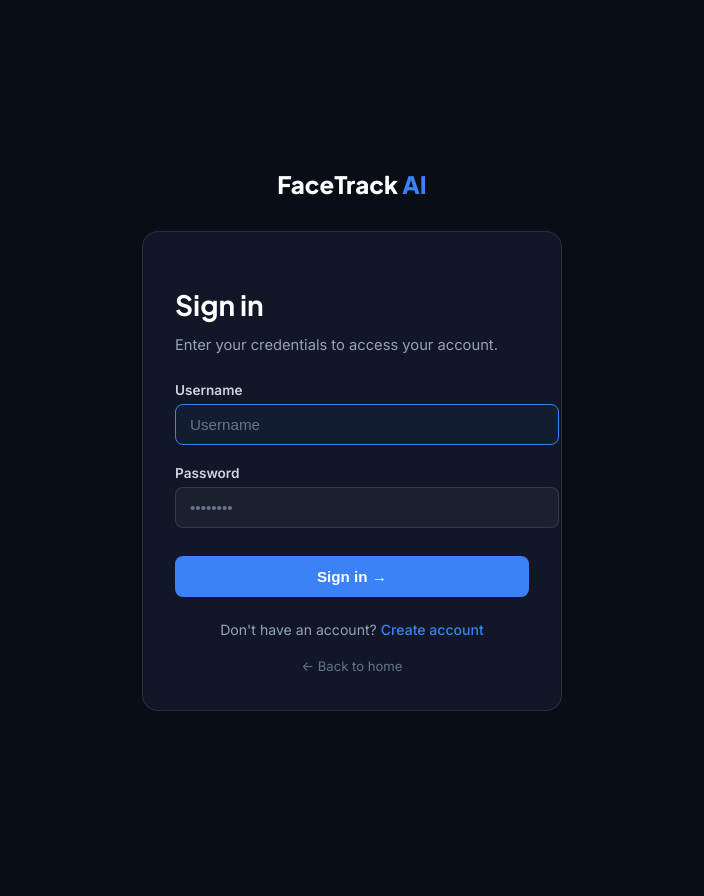
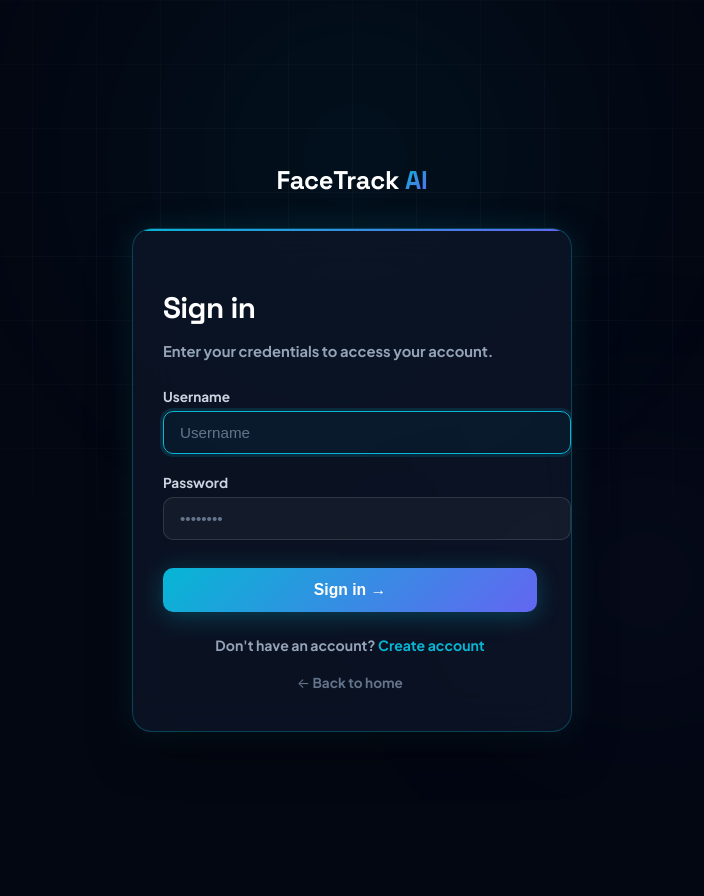
Before and after one commit to prajwalprajwalferrao-cloud/face-recognition-attendance, a Flask app: page /login in a window 1280 px wide. Shown: the whole page, without its empty margins (288-992 px from the left). Before the commit the page ends 711 px from the top, so only its background shows below. Run offline with Flask 3, Linux system fonts and the light colour scheme.

Commit message:
feat: add ambient background mesh grid & glowing aura orbs to register and login pages

```diff
--- a/static/css/login.css
+++ b/static/css/login.css
@@ -1,21 +1,75 @@
 /* ═══════════════════════════════════════════════════════════
-   login.css  —  Clean Minimal Auth Styling
+   login.css  —  Clean Minimal Auth Styling with Ambient Theme
    ═══════════════════════════════════════════════════════════ */
 
 .login-body {
-  font-family: 'Inter', system-ui, -apple-system, sans-serif;
-  background: #090d16;
+  font-family: 'Plus Jakarta Sans', 'Inter', system-ui, -apple-system, sans-serif;
+  background-color: #030712;
   color: #f8fafc;
   min-height: 100vh;
   display: flex;
   align-items: center;
   justify-content: center;
-  padding: 2rem 1rem;
+  padding: 2.5rem 1rem;
+  position: relative;
+  overflow-x: hidden;
 }
 
+/* ── Ambient Mesh Background ────────────────────────────────────────── */
+.ambient-bg {
+  position: fixed;
+  inset: 0;
+  z-index: 0;
+  overflow: hidden;
+  pointer-events: none;
+}
+
+.ambient-grid {
+  position: absolute;
+  inset: 0;
+  background-image:
+    linear-gradient(rgba(255, 255, 255, 0.03) 1px, transparent 1px),
+    linear-gradient(90deg, rgba(255, 255, 255, 0.03) 1px, transparent 1px);
+  background-size: 64px 64px;
+  mask-image: radial-gradient(ellipse 80% 60% at 50% 30%, black 20%, transparent 80%);
+}
+
+.aura-orb {
+  position: absolute;
+  border-radius: 50%;
+  filter: blur(130px);
+  opacity: 0.45;
+  animation: float-aura 18s ease-in-out infinite alternate;
+}
+
+.orb-1 {
+  width: 600px;
+  height: 600px;
+  background: radial-gradient(circle, rgba(6, 182, 212, 0.25), transparent 70%);
+  top: -150px;
+  left: 50%;
+  transform: translateX(-50%);
+}
+
+.orb-2 {
+  width: 450px;
+  height: 450px;
+  background: radial-gradient(circle, rgba(99, 102, 241, 0.2), transparent 70%);
+  bottom: 0;
+  right: -100px;
+}
+
+@keyframes float-aura {
+  0% { transform: translate(-50%, 0) scale(1); }
+  100% { transform: translate(-48%, 20px) scale(1.05); }
+}
+
+/* ── Auth Card & Layout ─────────────────────────────────────────────── */
 .auth-container {
   width: 100%;
-  max-width: 420px;
+  max-width: 440px;
+  position: relative;
+  z-index: 2;
 }
 
 .auth-brand {
@@ -24,30 +78,49 @@
 }
 
 .auth-brand a {
-  font-family: 'Plus Jakarta Sans', sans-serif;
-  font-size: 1.5rem;
+  font-family: 'Space Grotesk', 'Plus Jakarta Sans', sans-serif;
+  font-size: 1.6rem;
   font-weight: 800;
   color: #fff;
   text-decoration: none;
+  letter-spacing: -0.01em;
 }
 
 .auth-brand span {
-  color: #3b82f6;
+  background: linear-gradient(135deg, #06b6d4, #6366f1);
+  -webkit-background-clip: text;
+  background-clip: text;
+  color: transparent;
+  font-weight: 800;
 }
 
 .auth-card-clean {
-  background: #111726;
-  border: 1px solid rgba(255, 255, 255, 0.1);
-  border-radius: 16px;
-  padding: 2.25rem 2rem;
+  background: rgba(15, 23, 42, 0.7);
+  border: 1px solid rgba(6, 182, 212, 0.3);
+  border-radius: 20px;
+  padding: 2.5rem 2rem;
+  backdrop-filter: blur(20px);
+  -webkit-backdrop-filter: blur(20px);
+  box-shadow: 0 20px 50px -10px rgba(0, 0, 0, 0.6), 0 0 30px rgba(6, 182, 212, 0.15);
+  position: relative;
+  overflow: hidden;
+}
+
+.auth-card-clean::before {
+  content: '';
+  position: absolute;
+  top: 0; left: 0; right: 0;
+  height: 2px;
+  background: linear-gradient(90deg, #06b6d4, #6366f1);
 }
 
 .auth-title {
-  font-family: 'Plus Jakarta Sans', sans-serif;
-  font-size: 1.75rem;
-  font-weight: 700;
+  font-family: 'Space Grotesk', 'Plus Jakarta Sans', sans-serif;
+  font-size: 1.85rem;
+  font-weight: 800;
   color: #fff;
   margin-bottom: 0.35rem;
+  letter-spacing: -0.02em;
 }
 
 .auth-sub {
@@ -76,21 +149,22 @@
 
 .form-input {
   width: 100%;
-  padding: 11px 14px;
+  padding: 12px 16px;
   background: rgba(255, 255, 255, 0.04);
   border: 1px solid rgba(255, 255, 255, 0.12);
-  border-radius: 8px;
+  border-radius: 10px;
   color: #fff;
   font-size: 0.95rem;
   outline: none;
-  transition: border-color 0.2s;
+  transition: all 0.2s ease;
 }
 
 .form-input::placeholder { color: #64748b; }
 
 .form-input:focus {
-  border-color: #3b82f6;
-  background: rgba(59, 130, 246, 0.05);
+  border-color: #06b6d4;
+  background: rgba(6, 182, 212, 0.05);
+  box-shadow: 0 0 0 3px rgba(6, 182, 212, 0.15);
 }
 
 .btn-auth-primary {
@@ -98,20 +172,23 @@
   align-items: center;
   justify-content: center;
   width: 100%;
-  padding: 12px 20px;
-  background: #3b82f6;
+  padding: 13px 20px;
+  background: linear-gradient(135deg, #06b6d4 0%, #6366f1 100%);
   color: #fff;
-  font-weight: 600;
-  font-size: 0.95rem;
+  font-weight: 700;
+  font-size: 0.98rem;
   border: none;
-  border-radius: 8px;
+  border-radius: 10px;
   cursor: pointer;
-  transition: background 0.2s;
+  transition: all 0.22s ease;
+  box-shadow: 0 4px 25px rgba(6, 182, 212, 0.3);
   margin-top: 0.5rem;
 }
 
 .btn-auth-primary:hover {
-  background: #2563eb;
+  transform: translateY(-2px);
+  box-shadow: 0 8px 35px rgba(6, 182, 212, 0.45);
+  filter: brightness(1.1);
 }
 
 .auth-footer {
@@ -122,9 +199,9 @@
 }
 
 .auth-footer a {
-  color: #3b82f6;
+  color: #06b6d4;
   text-decoration: none;
-  font-weight: 500;
+  font-weight: 600;
 }
 
 .auth-footer a:hover {
@@ -134,14 +211,15 @@
 .auth-back {
   text-align: center;
   margin-top: 1.25rem;
-  font-size: 0.82rem;
+  font-size: 0.85rem;
 }
 
 .auth-back a {
   color: #64748b;
   text-decoration: none;
+  transition: color 0.2s;
 }
 
 .auth-back a:hover {
-  color: #94a3b8;
+  color: #cbd5e1;
 }
--- a/templates/login.html
+++ b/templates/login.html
@@ -8,11 +8,18 @@
   <!-- Google Fonts -->
   <link rel="preconnect" href="https://fonts.googleapis.com" />
   <link rel="preconnect" href="https://fonts.gstatic.com" crossorigin />
-  <link href="https://fonts.googleapis.com/css2?family=Inter:wght@400;500;600;700&family=Plus+Jakarta+Sans:wght@700;800&display=swap" rel="stylesheet" />
+  <link href="https://fonts.googleapis.com/css2?family=Inter:wght@400;500;600;700&family=Plus+Jakarta+Sans:wght@700;800&family=Space+Grotesk:wght@600;700;800&display=swap" rel="stylesheet" />
 
   <link rel="stylesheet" href="{{ url_for('static', filename='css/login.css') }}" />
 </head>
 <body class="login-body">
+
+  <!-- Ambient Mesh Background Orbs -->
+  <div class="ambient-bg" aria-hidden="true">
+    <div class="ambient-grid"></div>
+    <div class="aura-orb orb-1"></div>
+    <div class="aura-orb orb-2"></div>
+  </div>
 
   <div class="auth-container">
     <div class="auth-brand">
@@ -24,7 +31,7 @@
       {% with messages = get_flashed_messages(with_categories=true) %}
       {% if messages %}
         {% for category, msg in messages %}
-        <div style="padding:10px 14px; background:rgba(239,68,68,0.1); border:1px solid rgba(239,68,68,0.3); color:#ef4444; border-radius:6px; font-size:0.88rem; margin-bottom:1.25rem;">
+        <div style="padding:10px 14px; background:rgba(239,68,68,0.1); border:1px solid rgba(239,68,68,0.3); color:#ef4444; border-radius:8px; font-size:0.88rem; margin-bottom:1.25rem;">
           {{ msg }}
         </div>
         {% endfor %}
```
Also changed, not shown: templates/register.html (+22 -12 lines).
